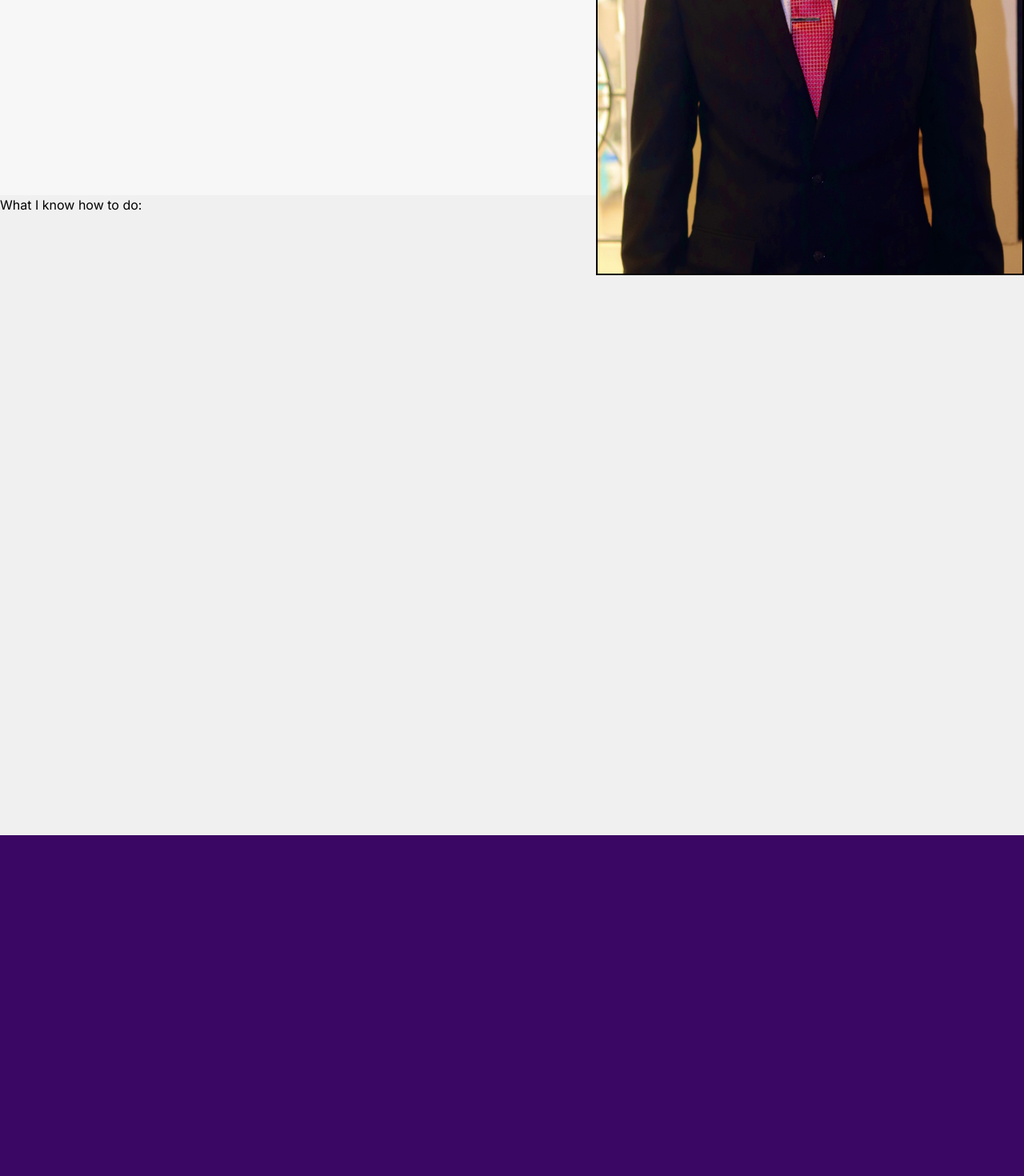
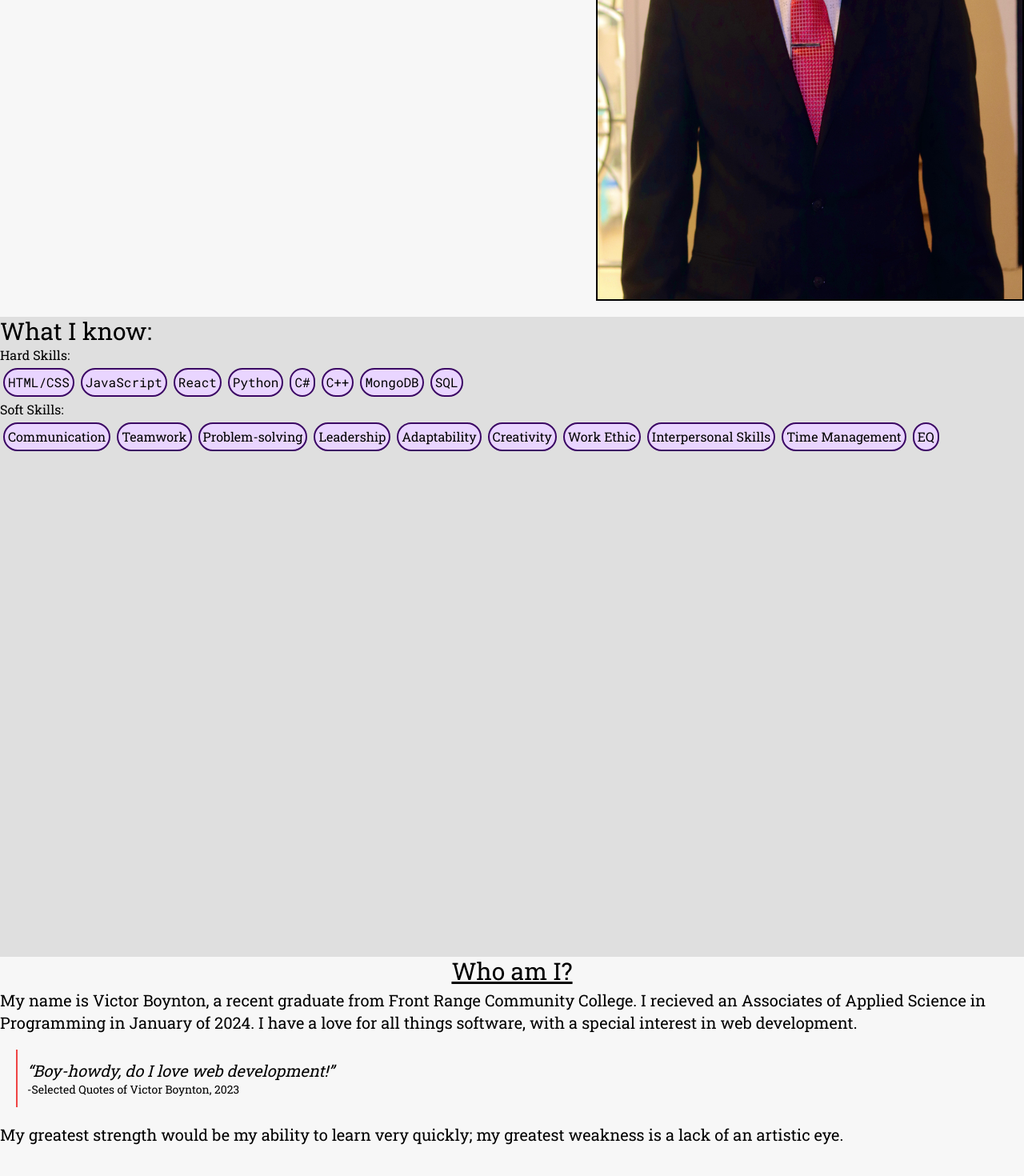
Before and after one commit to victorgboynton/v2Portfolio, a Next.js app in the folder v2portfolio/: page / in a window 1280 px wide. Shown: the part 1316-2786 px from the top of the page at 80% size. Before the commit the page ends 2360 px from the top, so only its background shows below. Built offline with nearby package versions, Linux system fonts and the light colour scheme.

Commit message:
Added more content

```diff
--- a/v2portfolio/app/globals.css
+++ b/v2portfolio/app/globals.css
@@ -1,3 +1,4 @@
+@import url('https://fonts.googleapis.com/css2?family=Roboto+Mono&family=Roboto+Slab&display=swap');
 @tailwind base;
 @tailwind components;
 @tailwind utilities;
--- a/v2portfolio/app/page.tsx
+++ b/v2portfolio/app/page.tsx
@@ -3,13 +3,42 @@
 import me from "/public/picOfMe.jpg";
 import Image from "next/image";
 
+const hardSkills = [
+  { id: 1, name: "HTML/CSS" },
+  { id: 2, name: "JavaScript" },
+  { id: 3, name: "React" },
+  { id: 4, name: "Python" },
+  { id: 5, name: "C#" },
+  { id: 6, name: "C++" },
+  { id: 7, name: "MongoDB" },
+  { id: 8, name: "SQL" },
+];
+const softSkills = [
+  { id: 1, name: "Communication" },
+  { id: 2, name: "Teamwork" },
+  { id: 3, name: "Problem-solving" },
+  { id: 4, name: "Leadership" },
+  { id: 5, name: "Adaptability" },
+  { id: 6, name: "Creativity" },
+  { id: 7, name: "Work Ethic" },
+  { id: 8, name: "Interpersonal Skills" },
+  { id: 9, name: "Time Management" },
+  { id: 10, name: "EQ" },
+];
+type skill = {
+  id: number;
+  name: string;
+};
 export default function Home() {
   return (
-		<main>
-			<h1 className="h-[90vh] mt-[2vh] sm:mt-[5vh] bg-gradient-to-b from-purple-950 to-fuchsia-950 text-white text-[50px] break-words flex items-center ">
+    <main className="flex flex-col font-robotoSlab">
+      <h1 className="h-[94vh] mt-[2vh] sm:mt-[5vh] bg-gradient-to-b from-purple-950 to-fuchsia-950 text-white text-[50px] break-words flex items-center ">
         Full-Stack Web Development, Done Right
       </h1>
-			<div className="h-[100vh] bg-[#f7f7f7] text-black pt-[10vh] block sm:flex sm:flex-row text-3xl">
+      <div className=" bg-[#f7f7f7] text-black pt-[10vh] block sm:flex sm:flex-row text-xl">
+        <div className="text-center underline text-2xl mb-1">
+          Why I made this:
+        </div>
         <div className="items-center">
           I am a new developer, trying to show off my skills. I hope that this
           website will give you a little taste of what I know how to do!
@@ -22,7 +51,54 @@
           className="sm:h-[800px] border-2 border-black my-5"
         />
       </div>
-			<div className="h-[100vh] bg-[#f0f0f0]">What I know how to do:</div>
+      <div className="h-[100vh] bg-[#dfdfdf]">
+        <div className="text-3xl">What I know:</div>
+        <div className="flex flex-col">
+          <div>Hard Skills: </div>
+          <div className="flex flex-row flex-wrap">
+            {hardSkills.map((hardSkill: skill) => (
+              <p
+                key={hardSkill.id}
+                className="border-2 font-robotoMono border-purple-950 p-1 m-1 bg-purple-200 rounded-[2.5em]"
+              >
+                {hardSkill.name}
+              </p>
+            ))}
+          </div>
+        </div>
+        <div className="flex flex-col">
+          <div>Soft Skills: </div>
+          <div className="flex flex-row flex-wrap">
+            {softSkills.map((softSkill: skill) => (
+              <p
+                key={softSkill.id}
+                className="border-2 border-purple-950 p-1 m-1 bg-purple-200 rounded-[2.5em]"
+              >
+                {softSkill.name}
+              </p>
+            ))}
+          </div>
+        </div>
+      </div>
+      <div className="h-[100vh] bg-[#f7f7f7] w-[100vw]">
+        <div className="text-center text-3xl underline mb-1">Who am I?</div>
+        <div className="flex flex-col text-xl">
+          <div className="text-xl">
+            My name is Victor Boynton, a recent graduate from Front Range
+            Community College. I recieved an Associates of Applied Science in
+            Programming in January of 2024. I have a love for all things
+            software, with a special interest in web development.
+          </div>
+          <div className="block border-l-2 border-red-500 p-3 ml-5 my-5">
+            <q className=" italic">Boy-howdy, do I love web development!</q>
+            <p className="text-sm">-Selected Quotes of Victor Boynton, 2023</p>
+          </div>
+          <div>
+            My greatest strength would be my ability to learn very quickly; my
+            greatest weakness is a lack of an artistic eye.
+          </div>
+        </div>
+      </div>
     </main>
   );
 }
--- a/v2portfolio/tailwind.config.ts
+++ b/v2portfolio/tailwind.config.ts
@@ -16,6 +16,10 @@
 			animation: {
 				burgerRotate: "rotateBurger 1s linear",
 			},
+			fontFamily:{
+				'robotoMono':["'Roboto Mono'"],
+				'robotoSlab':["'Roboto Slab'"],
+			}
 		},
 	},
 	plugins: [],
```
Lines whose indentation alone changed are shown as unchanged.
